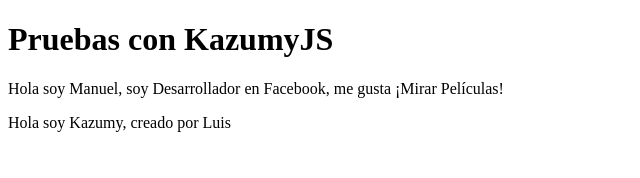
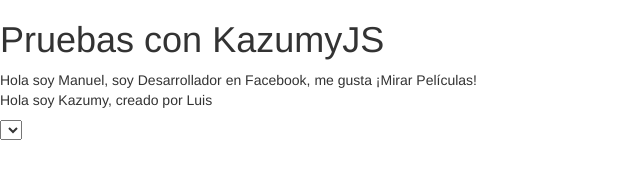
Before and after one commit to jluispuc/kazumy, a plain HTML site: page index.html in a window 1280 px wide. Shown: the whole page, without its empty margins (0-640 px from the left). Drawn offline with nearby package versions, Linux system fonts and the light colour scheme.

Commit message:
no message

```diff
--- a/index.html
+++ b/index.html
@@ -4,6 +4,7 @@
 <head>
   <meta charset="utf-8">
   <title></title>
+  <link rel="stylesheet" href="https://maxcdn.bootstrapcdn.com/bootstrap/3.3.7/css/bootstrap.min.css" integrity="sha384-BVYiiSIFeK1dGmJRAkycuHAHRg32OmUcww7on3RYdg4Va+PmSTsz/K68vbdEjh4u" crossorigin="anonymous">
   <script src="https://code.jquery.com/jquery-3.2.1.min.js" integrity="sha256-hwg4gsxgFZhOsEEamdOYGBf13FyQuiTwlAQgxVSNgt4=" crossorigin="anonymous">
   </script>
   <script src="/kazumy.js"></script>
@@ -14,6 +15,9 @@
   <div id="display">
     Hola soy [nombre], soy [oficio] en [lugar_trabajo], me gusta ¡[gusto]!
   </div>
+  <select class="" name="">
+
+  </select>
 </body>
 
 </html>
--- a/kazumy.js
+++ b/kazumy.js
@@ -1,6 +1,4 @@
-function Kazumy() {
-
-}
+function Kazumy() {};
 /**
 *
 *Muestra texto de tag <p> en el elemento indicado mediante el Id.
```
